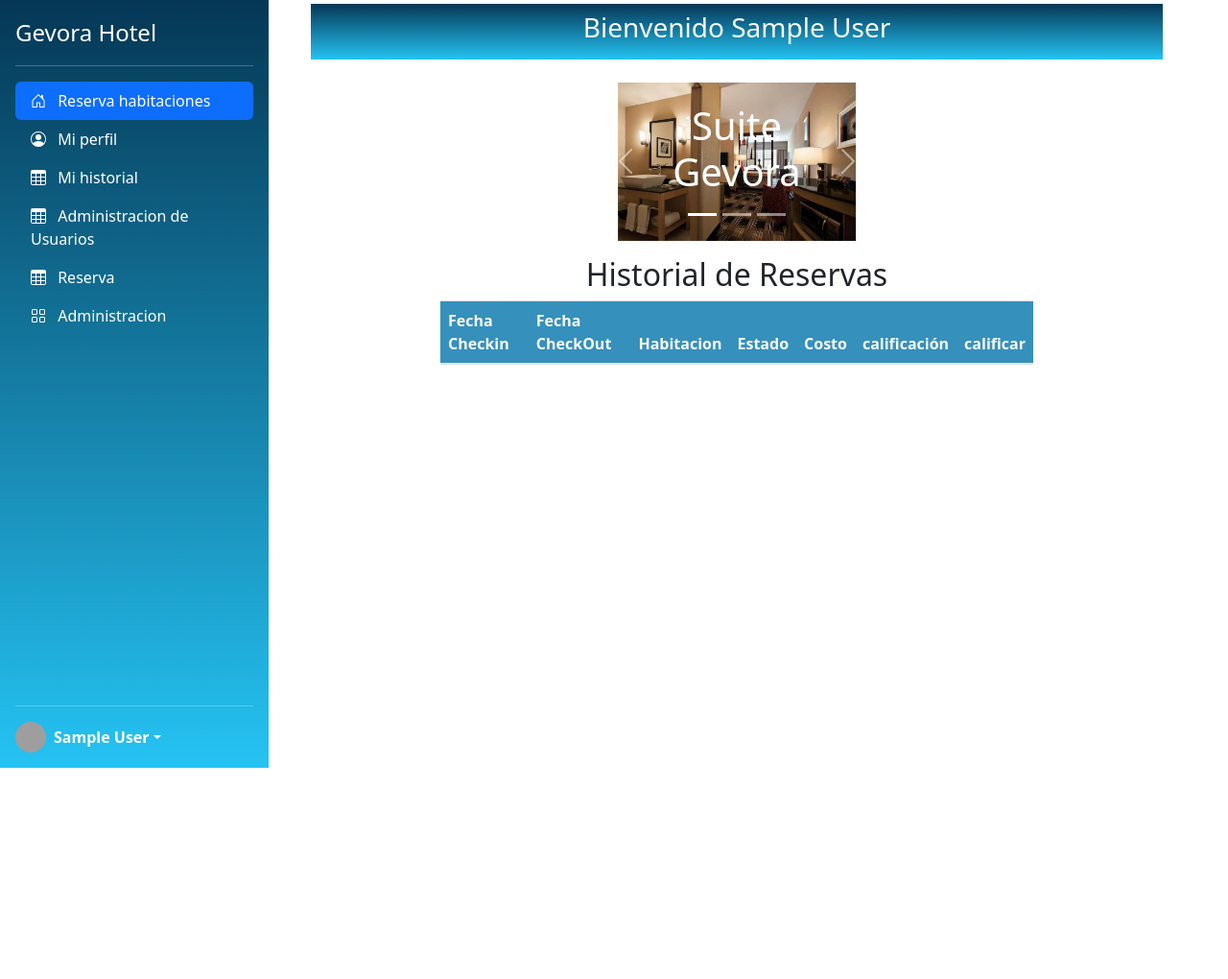
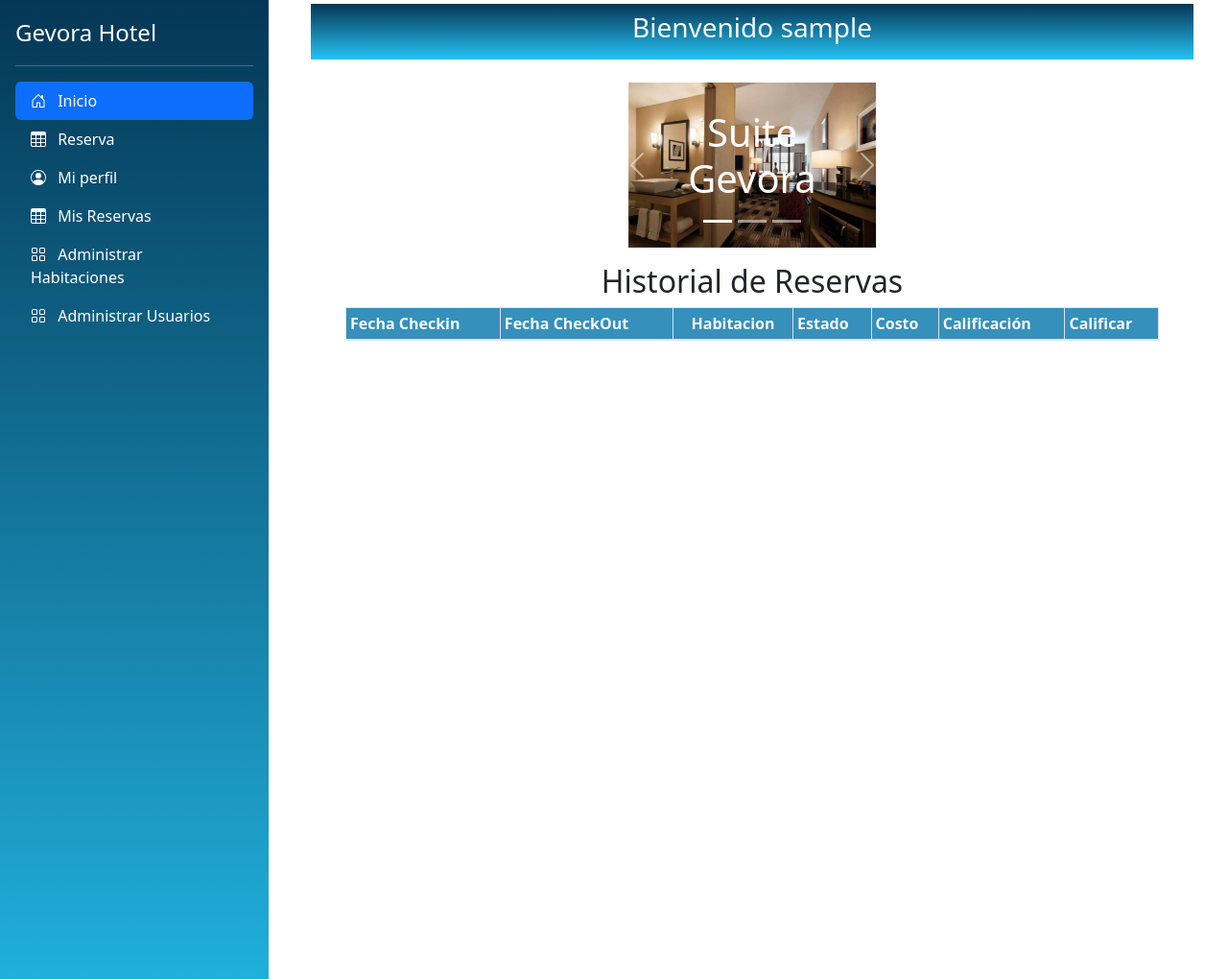
Before and after one commit to johnger13b/HotelApp, a Flask app: page /historialReserva in a window 1280 px wide. Shown: the top 1020 px of the page at 96% size. Before the commit the page ends 800 px from the top, so only its background shows below. Run offline with Flask 2, Linux system fonts and the light colour scheme; the visitor is signed in with stand-in values (Sample User, id 1); data comes from the database, SQL or seed files in the repository; lists and menus that the app fills with data are empty; some libraries are stand-ins or nearby versions; grey boxes are pictures that could not be loaded.

Commit message:
fix errores

```diff
--- a/templates/base.html
+++ b/templates/base.html
@@ -111,11 +164,19 @@
                 <hr>
                 <ul class="nav nav-pills flex-column mb-auto text-white">
                     <li class="nav-item">
-                        <a href="#" class="nav-link text-white active">
+                        <a href="/" class="nav-link text-white active">
                             <svg class="bi pe-none me-2" width="16" height="16"><use xlink:href="#home"/></svg>
-                            Reserva habitaciones
+                            Inicio
                         </a>
                     </li>
+                    {% if 'username' in session:%}
+                        <li>
+                            <a href="Reservas" class="nav-link text-white">
+                                <svg class="bi pe-none me-2" width="16" height="16"><use xlink:href="#table"/></svg>
+                                Reserva
+                            </a>
+                        </li>
+
                         <li>
                             <a href="homeProfile" class="nav-link text-white">
                                 <svg class="bi pe-none me-2" width="16" height="16"><use xlink:href="#people-circle"/></svg>
@@ -125,40 +186,44 @@
                         <li>
                             <a href="historialReserva" class="nav-link text-white">
                                 <svg class="bi pe-none me-2" width="16" height="16"><use xlink:href="#table"/></svg>
-                            Mi historial
+                                Mis Reservas
+
+                            </a>
+                        </li>
+                        {% if  'username' in session: %}
+                        {% if 'Superadministrador' == g.rol: %}
+                            <li>
+                                <a href="admo_hab" class="nav-link text-white">
+                                    <svg class="bi pe-none me-2" width="16" height="16"><use xlink:href="#grid"/></svg>
+                                    Administrar Habitaciones
                                 </a>
                             </li>
                             <li>
                                 <a href="Vista_admin_usuarios" class="nav-link text-white">
-                            <svg class="bi pe-none me-2" width="16" height="16"><use xlink:href="#table"/></svg>
-                            Administracion de Usuarios
-                        </a>
-                    </li>
-                    <li>
-                        <a href="Reservas" class="nav-link text-white">
-                            <svg class="bi pe-none me-2" width="16" height="16"><use xlink:href="#table"/></svg>
-                            Reserva
-                        </a>
-                    </li>
-                    <li>
-                        <a href="admo_hab" class="nav-link text-white">
                                     <svg class="bi pe-none me-2" width="16" height="16"><use xlink:href="#grid"/></svg>
-                            Administracion
+                                    Administrar Usuarios
                                 </a>
                             <li>
+                            <li>
+                        {% endif %} {% endif %}
+                    {% endif %}
                 </ul>
                 <hr>
                 <div class="dropdown">
                     <a href="#" class="d-flex align-items-center text-white text-decoration-none dropdown-toggle" data-bs-toggle="dropdown" aria-expanded="false">
                         <img src="https://github.com/mdo.png" alt="" width="32" height="32" class="rounded-circle me-2">
-                        <strong>Sample User</strong>
+                        <strong>{{g.user}}</strong>
                     </a>
                     <ul class="dropdown-menu dropdown-menu-dark text-small shadow">
+                        {% if not 'username' in session: %}
                             <li><a class="dropdown-item" href="SignUp">Sign Up</a></li>
-                        <li><a class="dropdown-item" href="#">Settings</a></li>
+                            <li><a class="dropdown-item" href="login">Sign In</a></li>
+                        {% endif %}
+                        {% if 'username' in session: %}
                             <li><a class="dropdown-item" href="homeProfile">Profile</a></li>
                             <li><hr class="dropdown-divider"></li>
                             <li><a class="dropdown-item" href="/cerrar">Sign out</a></li>
+                        {% endif %}
                     </ul>
                 </div>
             </div>
@@ -170,6 +235,26 @@
             <div class="b-example-vr"></div>
         </main>
     <script src="https://cdn.jsdelivr.net/npm/bootstrap@5.2.0/dist/js/bootstrap.bundle.min.js" integrity="sha384-A3rJD856KowSb7dwlZdYEkO39Gagi7vIsF0jrRAoQmDKKtQBHUuLZ9AsSv4jD4Xa" crossorigin="anonymous"></script>
-    <script src="{{ url_for('static', filename='js/sidebars.js') }}"></script>
+    <script src="{{ url_for('static', filename='js/sidebars.js') }}">
+        const allStars = document.querySelectorAll('.star');
+        let current_rating = document.querySelector('.current-rating');
+
+        allStars.forEach((star, i)=>{
+            star.onclick = function(){
+                let current_star_level = i + 1;
+                current_rating.innerText = `${current_star_level} of 5`;
+
+                allStars.forEach((star, j)=>{
+                    // console.log(j+1);
+                    if(current_star_level >= j+1){
+                        star.innerHTML = '&#9733';
+                    }else{
+                        star.innerHTML = '&#9734';
+                    }
+                })
+
+            }
+        })
+    </script>
 </body>
 </html>
--- a/templates/historialReserva.html
+++ b/templates/historialReserva.html
@@ -3,10 +3,11 @@
 <!-- ============================ Divisor izquierdo reserva  =================================== -->
     {% from "_macro.html" import render_field %}
     {% from "_macro.html" import render_buttonfield %}
+    {% from "_macro.html" import render_simple_field %}
     <div class="container py-1  px-5  " >
         <div class="row text-center">
             <div class="p-2 col text-center mb-4 gradient-navbar" >
-                <h3 class=" text-light " >Bienvenido Sample User</h3>
+                <h3 class=" text-light " >Bienvenido {{g.user}}</h3>
             </div>
         </div>
         <div class="row justify-content-center">
@@ -48,123 +49,136 @@
                     </button>
                 </div>
                 <!-- ============================================================================================== -->
-            </div>
         </div>
-        <div class="row justify-content-center  ">
-            <div class="col-sm-12 col-md-4 col-lg-4 col-xl-4 py-3 px-4 bg-white w-75 ">
+        <div class="row  justify-content-center  "  >
+            <div class="col-sm-12 col-md-4 col-lg-4 col-xl-2 py-3 px-4 bg-white w-100 ">
                 <h2 class="mb-xxl-5 text-center">Historial de Reservas</h2>
-                <table class="table  table-striped " style="background-color: #3590bb;">
+                <!-- <table class="table  table-striped " style="background-color: #3590bb;"> -->
+                <table id="ScrollTry" class="table table-striped table-bordered table-sm " style="background-color: #3590bb;" cellspacing="0" width="100%">
+
                     <thead>
                         <tr>
-                            <th class="centrado text-light">Fecha Checkin</th>
-                            <th class="centrado text-light">Fecha CheckOut</th>
-                            <th class="centrado text-light justify-content-center text-center">Habitacion</th>
-                            <th class="centrado text-light">Estado</th>
-                            <th class="centrado text-light">Costo</th>
-                            <th class="centrado text-light">calificación</th>
-                            <th class="centrado text-light">calificar</th>
+                            <th class="th-sm centrado text-light">Fecha Checkin</th>
+                            <th class="th-sm centrado text-light">Fecha CheckOut</th>
+                            <th class="th-sm centrado text-light justify-content-center text-center">Habitacion</th>
+                            <th class="th-sm centrado text-light">Estado</th>
+                            <th class="th-sm centrado text-light">Costo</th>
+                            <th class="th-sm centrado text-light">Calificación</th>
+                            <th class="th-sm centrado text-light">Calificar</th>
                         </tr>
                     </thead>
-                    <tbody >
+
+                    <tbody  >
                         {% for reserv in lreservas %}
-                            <tr style="background-color: #aaebff;">
-                                <td class="centrado">{{reserv[3]}}</td>
-                                <td class="centrado">{{reserv[4]}}</td>
+                            <tr style="background-color: #aaebff; align-items: center;" class="th-sm align-items-center">
+                                <td class="centrado text-center">{{reserv[3]}}</td>
+                                <td class="centrado text-center">{{reserv[4]}}</td>
                                 <td class="centrado  text-center">{{reserv[2]}}</td>
-                                <td class="centrado">{{reserv[6]}}</td>
-                                <td class="centrado">{{reserv[5]}}</td>
-                                <th class="centrado">
+                                <td class="centrado text-center">{{reserv[6]}}</td>
+                                <td class="centrado text-center">{{reserv[5]}}</td>
+                                <td class="centrado text-center">{{reserv[8]}}</td>
+                                <th class="centrado text-center">
                                 {% for cont in range(0, 5) %}
                                     {% set number = reserv[7] | int %}
                                     {% if cont < number %}
-                                        <img src="{{ url_for('static', filename='images/icons8-star-48.png') }}" alt="" width="15%">
+                                        <img src="{{ url_for('static', filename='images/icons8-star-48.png') }}" alt="" width="10%">
                                     {% else %}
-                                        <img src="{{ url_for('static', filename='images/icons8-star-dark.png') }}" alt="" width="15%">
+                                        <img src="{{ url_for('static', filename='images/icons8-star-dark.png') }}" alt="" width="10%">
                                     {% endif %}
                                 {% endfor%}
                                 </th>
                                 <th class="centrado justify-content-center ">
-                                    <a href="#"><img src="{{ url_for('static', filename='images/Calificar.png') }}" alt="" width="50%"></a>
+                                    <a href="{{reserv[0]}}" data-bs-toggle="modal" data-bs-target="#exampleModal" id="{{ reserv[0] }}"><img src="{{ url_for('static', filename='images/Calificar.png') }}" alt="" width="50%"></a>
                                 </th>
+                                <script>
+                                    // function tomar_valor() {
+
+                                    //     var anchor = document.getElementById("{{ reserv[0] }}");
+                                    //      alert(anchor);
+                                    //     var href_val = anchor.getAttribute("href");
+                                    //     alert(href_val);
+                                    //     var href_val = href_val.split("#"); // Si no funciona proba: var href_val =  href_val.split("\#");
+
+                                    //     var ancla_actual = href_val[href_val.length-1];
+
+                                    //     return ancla_actual;
+
+                                    // }
+                                    document.getElementById('{{ reserv[0] }}').onclick = function() {
+                                        var href = document.querySelector('a').getAttribute('id');
+                                        document.rate_modal.idReserva.value = "{{ reserv[0] }}";
+                                    }
+                                </script>
                             </tr>
                         {% endfor%}
-<!--
-                        <tr style="background-color: #aaebff;">
-                            <td class="centrado">1</td>
-                            <th class="centrado">02/05/2019</th>
-                            <th class="centrado">06/06/2019</th>
-                            <th class="centrado">09/06/2019</th>
-                            <th class="centrado">203</th>
-                            <th class="centrado">2</th>
-                            <th class="centrado">
-                                <img src=" {{ url_for('static', filename='images/icons8-star-48.png') }}" alt="" width="10%">
-                                <img src=" {{ url_for('static', filename='images/icons8-star-48.png') }}" alt="" width="10%">
-                                <img src=" {{ url_for('static', filename='images/icons8-star-48.png') }}" alt="" width="10%">
-                                <img src=" {{ url_for('static', filename='images/icons8-star-48.png') }}" alt="" width="10%">
-                                <img src=" {{ url_for('static', filename='images/icons8-star-48.png') }}" alt="" width="10%">
-                            </th>
-                            <th class="centrado justify-content-center ">
-                                <a href="#"><img src="{{ url_for('static', filename='images/Calificar.png') }}" alt="" width="50%"></a>
-                            </th>
-                        </tr>
-                        <tr style="background-color: #6eb1c7;">
-                            <td class="centrado">2</td>
-                            <th class="centrado">02/05/2019</th>
-                            <th class="centrado">06/06/2019</th>
-                            <th class="centrado">09/06/2019</th>
-                            <th class="centrado">203</th>
-                            <th class="centrado">2</th>
-                            <th class="centrado">
-                                <img src=" {{ url_for('static', filename='images/icons8-star-48.png') }}" alt="" width="10%">
-                                <img src=" {{ url_for('static', filename='images/icons8-star-48.png') }}" alt="" width="10%">
-                                <img src=" {{ url_for('static', filename='images/icons8-star-48.png') }}" alt="" width="10%">
-                                <img src=" {{ url_for('static', filename='images/icons8-star-48.png') }}" alt="" width="10%">
-                                <img src=" {{ url_for('static', filename='images/icons8-star-48.png') }}" alt="" width="10%">
-                            </th>
-                            <th class="centrado justify-content-center ">
-                                <a href="#"><img src="{{ url_for('static', filename='images/Calificar.png') }}" alt="" width="50%"></a>
-                            </th>
-                        </tr>
-                        <tr style="background-color: #aaebff;">
-                            <td class="centrado">3</td>
-                            <th class="centrado">02/05/2019</th>
-                            <th class="centrado">06/06/2019</th>
-                            <th class="centrado">09/06/2019</th>
-                            <th class="centrado">203</th>
-                            <th class="centrado">2</th>
-                            <th class="centrado">
-                                <img src="../src/img/icons8-star-48.png" alt="" width="10%">
-                                <img src="../src/img/icons8-star-48.png" alt="" width="10%">
-                                <img src="../src/img/icons8-star-48.png" alt="" width="10%">
-                                <img src="../src/img/icons8-star-48.png" alt="" width="10%">
-                                <img src="../src/img/icons8-star-48.png" alt="" width="10%">
-                            </th>
-                            <th class="centrado justify-content-center ">
-                                <a href="#"><img src="../src/img/Calificar.png" alt="" width="50%"></a>
-                            </th>
-                        </tr>
-                        <tr style="background-color: #6eb1c7;">
-                            <td class="centrado">4</td>
-                            <th class="centrado">02/05/2019</th>
-                            <th class="centrado">06/06/2019</th>
-                            <th class="centrado">09/06/2019</th>
-                            <th class="centrado">203</th>
-                            <th class="centrado">2</th>
-                            <th class="centrado">
-                                <img src="../src/img/icons8-star-48.png" alt="" width="10%">
-                                <img src="../src/img/icons8-star-48.png" alt="" width="10%">
-                                <img src="../src/img/icons8-star-48.png" alt="" width="10%">
-                                <img src="../src/img/icons8-star-48.png" alt="" width="10%">
-                                <img src="../src/img/icons8-star-dark.png" alt="" width="10%">
-                            </th>
-                            <th class="centrado justify-content-center ">
-                                <a href="#"><img src="../src/img/Calificar.png" alt="" width="50%"></a>
-                            </th>
-                        </tr> -->
                     </tbody>
                 </table>
             </div>
         </div>
         <!-- <div class="b-example-vr"></div> -->
     </div>
+    <div class="modal fade" id="exampleModal" tabindex="-1" aria-labelledby="exampleModalLabel" aria-hidden="true">
+        <div class="modal-dialog">
+            <div class="modal-content">
+                <div class="modal-header">
+                    <h5 class="modal-title" id="exampleModalLabel">Calificar Reserva</h5>
+                    <button type="button" class="btn-close" data-bs-dismiss="modal" aria-label="Close"></button>
+                </div>
+                <div class="modal-body">
+                ...
+                    <div class="form-group align-items-center">
+                        <div class="star_rating align-items-center">
+                            <p class=" text-center">Como fue tu Experiencia?</p>
+                            <button class="star">&#9734</button>
+                            <button class="star">&#9734</button>
+                            <button class="star">&#9734</button>
+                            <button class="star">&#9734</button>
+                            <button class="star">&#9734</button>
+                            <p class='current_rating text-center'>0 de 5</p>
+                        </div>
+                        <script>
+                            const allStars = document.querySelectorAll('.star');
+                            let current_rating = document.querySelector('.current_rating');
+                            allStars.forEach((star, i)=>{
+                                star.onclick = function(){
+                                    let current_star_level = i + 1;
+                                    current_rating.innerText = `${current_star_level} of 5`;
+                                    document.rate_modal.rate.value = current_star_level;
+                                    allStars.forEach((star, j)=>{
+                                        // console.log(j+1);
+                                        if(current_star_level >= j+1){
+                                            star.innerHTML = '&#9733';
+                                        }else{
+                                            star.innerHTML = '&#9734';
+                                        }
+                                    })
+                                }
+                            })
+                        </script>
+                        <form action="/updateRateReserva" method="post"  name="rate_modal" id="rate_modal">
+                            <label>Comentarios</label>
+                            <!-- <input name="rate" type="hidden" value="" class="current_rating" id="rate">
+                            <input name="idReserva" type="hidden" value="" class="idReserva" id="idReserva">
+                            <input class="form-control" name="comment" type="text" value="Comentarios"> -->
+                            {{ render_simple_field(form.IdReserva, type='hidden', class='current_rating', id='idReserva' ) }}
+                            {{ render_simple_field(form.rate, type='hidden', class='idReserva', id='rate' ) }}
+                            {{ render_simple_field(form.comentario, type='text', class='form-control form-control-sm') }}
+
+                    </div>
+
+                </div>
+                <div class="modal-footer">
+                    <button type="button" class="btn btn-secondary" data-bs-dismiss="modal">Close</button>
+                    <!-- <button type="submit" class="btn btn-primary">Guardar</button> -->
+                    {{ render_buttonfield(form.send, class='btn btn-primary gradient-navbar btn-md  btn-block text-light fw-bold') }}
+                </div>
+            </form>
+            </div>
+        </div>
+    </div>
+    <!-- {% block modal %}
+    {% endblock %} -->
 {% endblock %}
+{% block script %}
+
+{% endblock %}
--- a/templates/myprofile.html
+++ b/templates/myprofile.html
@@ -6,7 +6,7 @@
 
         <div class="row text-center">
             <div class="p-2 col text-center mb-4 gradient-navbar" >
-                <h3 class=" text-light " >Bienvenido Sample User</h3>
+                <h3 class=" text-light " >Bienvenido {{g.user}}</h3>
             </div>
             <div class="d-flex p-3 justify-content-center"><h4>Informacion Personal</h2></div>
         </div>
```
Also changed, not shown: other parts of templates/base.html (+53 -0 lines), templates/Reservas.html (+7 -25 lines), 6 other files. Lines whose indentation alone changed are shown as unchanged.
